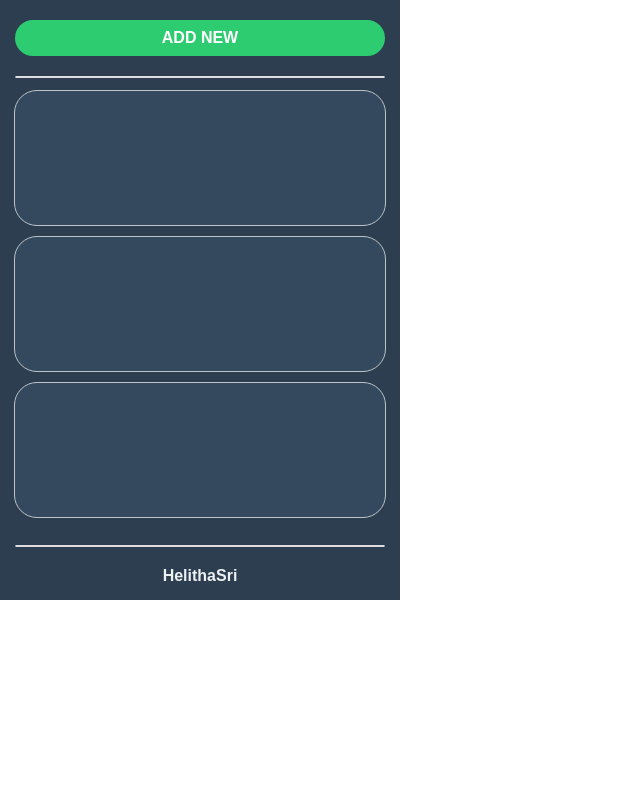
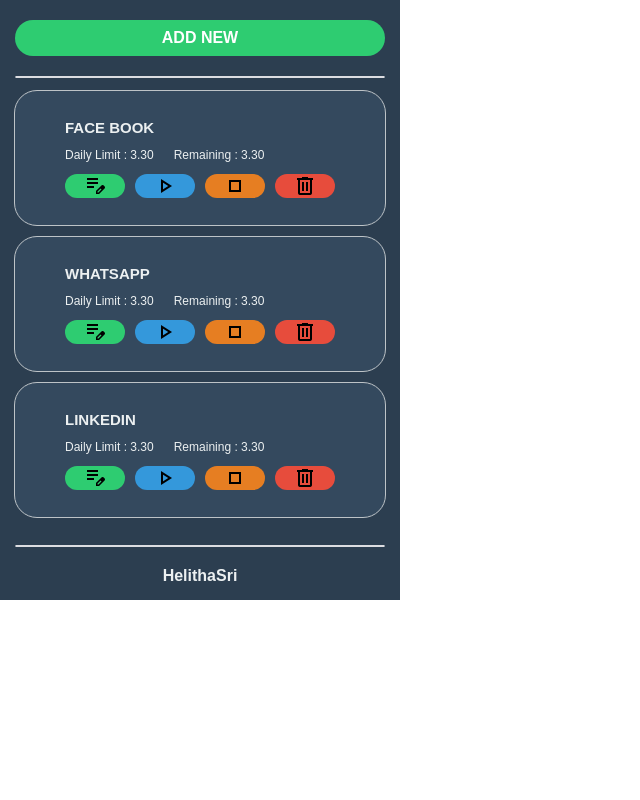
Before and after one commit to HelithaSri/Web-Activity-Limiter, a browser extension: page index.html in a window 1280 px wide. Shown: the whole page, without its empty margins (0-640 px from the left). Drawn offline with nearby package versions, Linux system fonts and the light colour scheme.

Commit message:
changed class name and styling card

```diff
--- a/index.html
+++ b/index.html
@@ -1,7 +1,7 @@
 <!--
 @author : HelithaSri
 @create date : 2022-05-11  23:52
-@modify date : 2022-05-11  23:52
+@modify date : 2022-05-12  01:48
 @desc Web Activity Limiter
 -->
 
@@ -31,17 +31,100 @@
         </header>
 
         <div id="content">
-            <div class="div-box"></div>
-            <div class="div-box"></div>
-            <div class="div-box"></div>
-            <div class="div-box"></div>
-            <div class="div-box"></div>
-            <div class="div-box"></div>
-            <div class="div-box"></div>
-            <div class="div-box"></div>
-            <div class="div-box"></div>
-            <div class="div-box"></div>
-            <div class="div-box"></div>
+            <div class="div-card">
+                <div class="flex-card">
+                    <div class="name">Face Book</div>
+                    <div class="time">
+                        <div class="day_Limit">Daily Limit : 3.30</div>
+                        <div class="remaining">Remaining : 3.30</div>
+                    </div>
+                    <div class="btnSet">
+                        <div class="btnEdit">
+                            <span class="material-symbols-outlined">
+                                edit_note
+                            </span>
+                        </div>
+                        <div class="play">
+                            <span class="material-symbols-outlined">
+                                play_arrow
+                            </span>
+                        </div>
+                        <div class="stop">
+                            <span class="material-symbols-outlined">
+                                stop
+                            </span>
+                        </div>
+                        <div class="delete">
+                            <span class="material-symbols-outlined">
+                                delete
+                            </span>
+                        </div>
+                    </div>
+                </div>
+            </div>
+
+            <div class="div-card">
+                <div class="flex-card">
+                    <div class="name">whatsapp</div>
+                    <div class="time">
+                        <div class="day_Limit">Daily Limit : 3.30</div>
+                        <div class="remaining">Remaining : 3.30</div>
+                    </div>
+                    <div class="btnSet">
+                        <div class="btnEdit">
+                            <span class="material-symbols-outlined">
+                                edit_note
+                            </span>
+                        </div>
+                        <div class="play">
+                            <span class="material-symbols-outlined">
+                                play_arrow
+                            </span>
+                        </div>
+                        <div class="stop">
+                            <span class="material-symbols-outlined">
+                                stop
+                            </span>
+                        </div>
+                        <div class="delete">
+                            <span class="material-symbols-outlined">
+                                delete
+                            </span>
+                        </div>
+                    </div>
+                </div>
+            </div>
+            <div class="div-card">
+                <div class="flex-card">
+                    <div class="name">linkedin</div>
+                    <div class="time">
+                        <div class="day_Limit">Daily Limit : 3.30</div>
+                        <div class="remaining">Remaining : 3.30</div>
+                    </div>
+                    <div class="btnSet">
+                        <div class="btnEdit">
+                            <span class="material-symbols-outlined">
+                                edit_note
+                            </span>
+                        </div>
+                        <div class="play">
+                            <span class="material-symbols-outlined">
+                                play_arrow
+                            </span>
+                        </div>
+                        <div class="stop">
+                            <span class="material-symbols-outlined">
+                                stop
+                            </span>
+                        </div>
+                        <div class="delete">
+                            <span class="material-symbols-outlined">
+                                delete
+                            </span>
+                        </div>
+                    </div>
+                </div>
+            </div>
         </div>
 
         <footer id="footer-div">
--- a/styles.css
+++ b/styles.css
@@ -85,13 +85,16 @@
     background: #FF0000;
 }
 
-.div-box {
+.div-card {
     width: 370px;
     height: 134px;
     background-color: #34495E;
     border-radius: 23px;
     border: 1px solid #BDC3C7;
 
+    display: flex;
+    align-items: center;
+    justify-content: space-around;
 }
 
 footer {
@@ -124,3 +127,60 @@
     border-color: #BDC3C7;
 }
  */
+
+
+/* --------- Card --------- */
+
+
+.flex-card {
+    display: flex;
+    flex-direction: column;
+    gap: 11px;
+}
+
+.name {
+    font-style: normal;
+    font-weight: 700;
+    font-size: 15px;
+    line-height: 18px;
+    text-transform: uppercase;
+    color: #ECF0F1;
+}
+
+.time {
+    display: flex;
+    gap: 20px;
+
+    font-style: normal;
+    font-weight: 500;
+    font-size: 12px;
+    line-height: 15px;
+    text-transform: capitalize;
+    color: #ECF0F1;
+}
+
+.btnSet {
+    display: flex;
+    gap: 10px;
+}
+
+.btnSet>div {
+    width: 60px;
+    height: 24px;
+    background-color: rosybrown;
+    text-align: center;
+    border-radius: 20px;
+}
+
+.btnEdit{
+    background-color: #2ECC71 !important;
+}
+.play{
+    background-color: #3498DB !important;
+}
+.stop{
+    background-color: #E67E22 !important;
+}
+.delete{
+    background-color: #E74C3C !important;
+}
```
